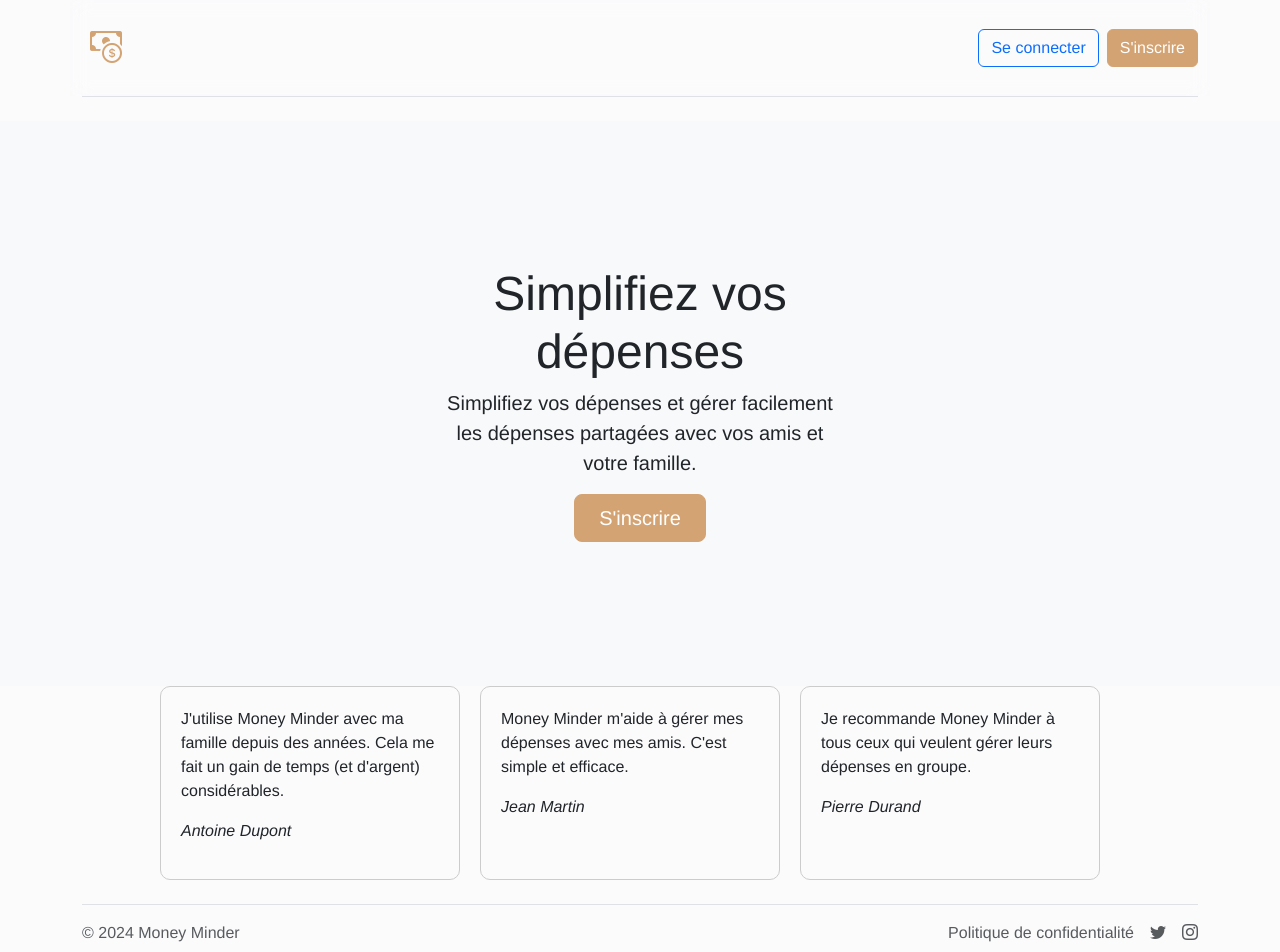
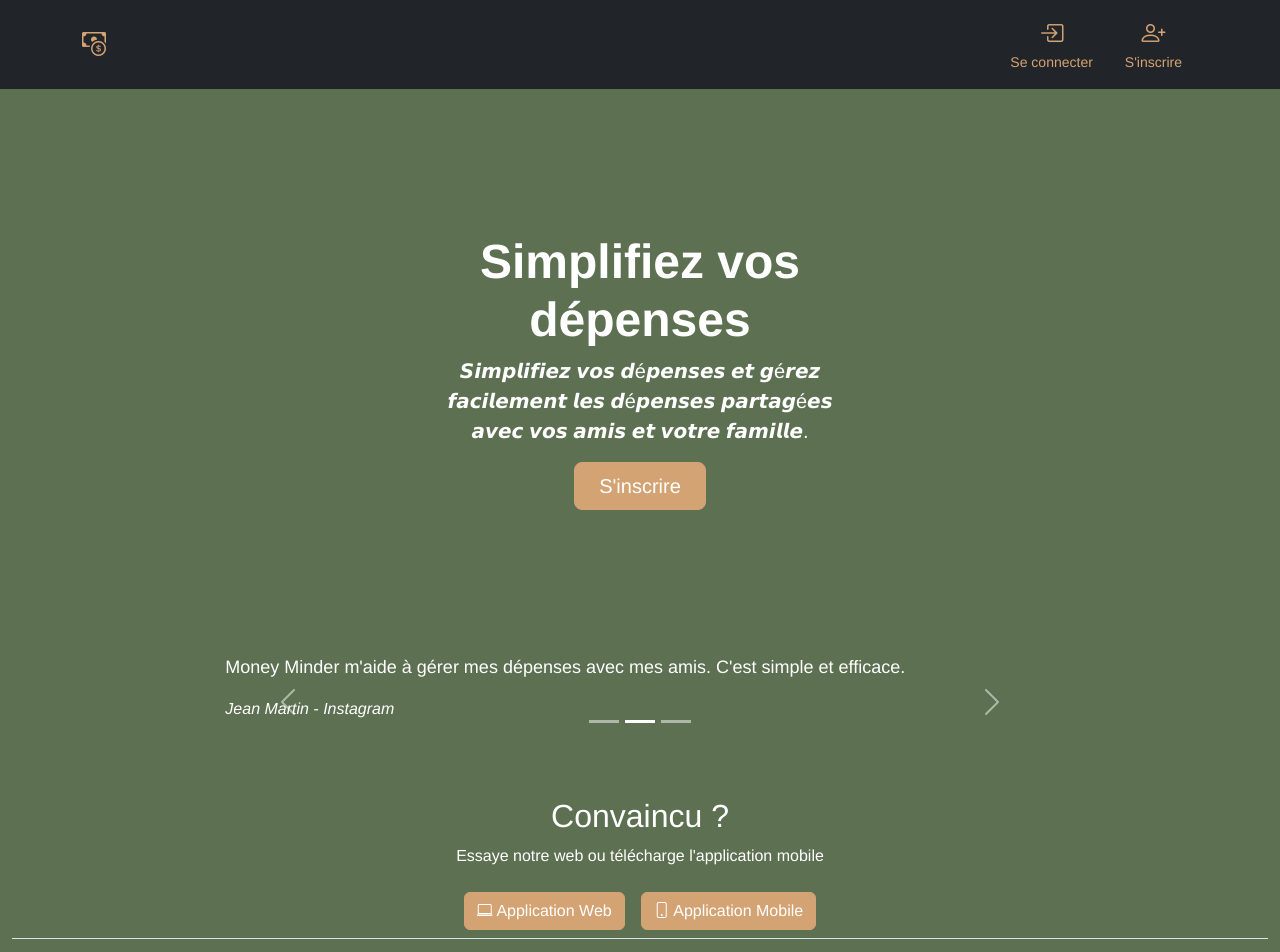
Before and after one commit to fixdsj/MoneyMinderWeb, a Vue app: page / in a window 1280 px wide. Shown: the top 952 px of the page. Built offline with nearby package versions, Linux system fonts and the light colour scheme; no server answers.

Commit message:
redesign of homepage and header

```diff
--- a/src/App.vue
+++ b/src/App.vue
@@ -68,7 +68,7 @@ export default {
 <style>
 #app {
   --main-background-color: #fbfbfc;
-  --second-background-color: #CCD5AE;
+  --second-background-color: #5D7052;
   --third-background-color: #D4A373;
   --first-text-color: white;
   --second-text-color: #3CB371;
--- a/src/components/AppFooter.vue
+++ b/src/components/AppFooter.vue
@@ -1,16 +1,16 @@
 <template>
-  <div class="container">
-    <footer class="d-flex flex-wrap justify-content-between align-items-center py-3 my-4 border-top">
+  <div class="container-fluid">
+    <footer class="d-flex flex-wrap justify-content-between align-items-center py-3 border-top">
       <div class="col-md-4 d-flex align-items-center">
-        <span class="mb-3 mb-md-0 text-body-secondary">&copy; 2024 Money Minder</span>
+        <span class="mb-3 mb-md-0 text-white">&copy; 2024 Money Minder</span>
       </div>
 
       <ul class="nav col-md-4 justify-content-end list-unstyled d-flex">
-        <li class="ms-3"><a class="text-body-secondary link-underline-light" href="/privacy-policy">Politique de
+        <li class="ms-3"><a class="text-white link-underline-light" href="/privacy-policy">Politique de
           confidentialité</a></li>
-        <li class="ms-3"><a class="text-body-secondary" href="https://twitter.com/" target="_blank"><i
+        <li class="ms-3"><a class="text-white" href="https://twitter.com/" target="_blank"><i
             class="bi bi-twitter"></i></a></li>
-        <li class="ms-3"><a class="text-body-secondary" href="https://instagram.com/" target="_blank"><i
+        <li class="ms-3"><a class="text-white" href="https://instagram.com/" target="_blank"><i
             class="bi bi-instagram"></i></a></li>
       </ul>
     </footer>
@@ -24,6 +24,8 @@ export default {
 </script>
 
 <style scoped>
-
+.container-fluid {
+  background-color: var(--second-background-color);
+}
 
 </style>
--- a/src/components/AppHeader.vue
+++ b/src/components/AppHeader.vue
@@ -1,42 +1,62 @@
 <template>
-
-  <div class="container">
-    <header class="d-flex flex-wrap align-items-center justify-content-between py-3 mb-4 border-bottom">
-
-      <ul class="nav col-md-3 col-md-auto mb-2 mb-md-0">
-        <li><a class="nav-link px-2" href="/"> <i class="bi bi-cash-coin" style="font-size: 2rem;"></i></a></li>
-        <li v-if="isLogged"><a class="nav-link px-2" href="/groups"><i class="bi bi-people-fill"
-                                                                       style="color: var(--button-color);font-size: 2rem;"></i></a>
-        </li>
-        <li v-if="isLogged"><a class="nav-link px-2" href="/messages"><i class="bi bi-chat-left-text-fill"
-                                                                         style="color: var(--button-color);font-size: 2rem;"></i></a>
-        </li>
-      </ul>
-
-      <div v-if="!isLogged" class="col-md-3 text-end">
-        <a class="btn btn-outline-primary me-2" href="/login" role="button">Se connecter</a>
-        <a class="btn btn-primary" href="/register" role="button">S'inscrire</a>
-      </div>
-
-      <div v-if="isLogged" class="col-md-3 text-end">
-        <div class="dropdown">
-          <a id="dropdownMenuLink" aria-expanded="false" class="btn btn-primary dropdown-toggle"
-             data-bs-toggle="dropdown"
-             href="#" role="button">
-            {{ currentUsername }} <i class="bi bi-person-fill"></i>
+  <header>
+    <div class="px-3 py-2 text-bg-dark">
+      <div class="container">
+        <div class="d-flex flex-wrap align-items-center justify-content-center justify-content-lg-start">
+          <a class="d-flex align-items-center my-2 my-lg-0 me-lg-auto text-white text-decoration-none" href="/">
+            <i class="bi bi-cash-coin" role="img" style="font-size: 24px; color:var(--button-color)"></i>
           </a>
 
-          <ul aria-labelledby="dropdownMenuLink" class="dropdown-menu">
-            <li><a class="dropdown-item" href="/account">Mon compte</a></li>
+          <ul v-if="isLogged" class="nav col-12 col-lg-auto my-2 justify-content-center my-md-0 text-small">
             <li>
-              <button class="dropdown-item" @click="logout">Déconnexion</button>
+              <a class="nav-link text-white" href="/">
+                <i class="bi bi-house d-block text-center" style="font-size: 24px"></i>
+                Accueil
+              </a>
+            </li>
+            <li>
+              <a class="nav-link text-white" href="/groups">
+                <i class="bi bi-people-fill d-block text-center" style="font-size: 24px"></i>
+                Groupes
+              </a>
+            </li>
+            <li>
+              <a class="nav-link text-white" href="/messages">
+                <i class="bi bi-chat-left-text-fill d-block text-center" style="font-size: 24px"></i>
+                Messages
+              </a>
+            </li>
+            <li>
+              <a class="nav-link text-white" href="/account">
+                <i class="bi bi-person-circle d-block text-center" style="font-size: 24px"></i>
+                {{ currentUsername }}
+              </a>
+            </li>
+            <li>
+              <a class="nav-link text-white" href="/login" @click="logout">
+                <i class="bi bi-box-arrow-right d-block text-center" style="font-size: 24px"></i>
+                Déconnexion
+              </a>
             </li>
           </ul>
-
+          <ul v-if="!isLogged" class="nav col-12 col-lg-auto my-2 justify-content-center my-md-0 text-small">
+            <li>
+              <a class="nav-link text-white" href="/login">
+                <i class="bi bi-box-arrow-in-right d-block text-center" style="font-size: 24px"></i>
+                Se connecter
+              </a>
+            </li>
+            <li>
+              <a class="nav-link text-white" href="/register">
+                <i class="bi bi-person-plus d-block text-center" style="font-size: 24px"></i>
+                S'inscrire
+              </a>
+            </li>
+          </ul>
         </div>
       </div>
-    </header>
-  </div>
+    </div>
+  </header>
 
 </template>
 
@@ -81,8 +101,10 @@ export default {
 </script>
 
 <style scoped>
-.container {
-  background: transparent;
-  backdrop-filter: blur(10px);
+
+.text-small {
+  font-size: 0.875rem;
 }
+
+
 </style>
--- a/src/components/AppHome.vue
+++ b/src/components/AppHome.vue
@@ -1,26 +1,75 @@
 <template>
-  <div class="p-3 p-md-5  mb-0 text-center bg-light">
-    <div class="col-md-5 p-lg-5 mx-auto my-5">
-      <h1 class="display-5 fw-normaltext-body-emphasis">Simplifiez vos dépenses</h1>
-      <p class="lead fw-normal">Simplifiez vos dépenses et gérer facilement les dépenses partagées avec vos amis et
-        votre famille.</p>
-      <a v-if="!isLogged" class="btn btn-secondary btn-lg px-4 gap-3" href="/register" type="button">S'inscrire</a>
-      <a v-if="isLogged" class="btn btn-secondary btn-lg px-4 gap-3" href="/groups" type="button">Voir mes groupes</a>
+  <div class="landingpage">
+    <div class="p-3 p-md-5  mb-0 text-center">
+      <div class="col-md-5 p-lg-5 mx-auto my-5">
+        <h1 class="display-5 fw-bold">Simplifiez vos dépenses</h1>
+        <p class="lead fw-normal">𝙎𝙞𝙢𝙥𝙡𝙞𝙛𝙞𝙚𝙯 𝙫𝙤𝙨 𝙙é𝙥𝙚𝙣𝙨𝙚𝙨 𝙚𝙩 𝙜é𝙧𝙚𝙯 𝙛𝙖𝙘𝙞𝙡𝙚𝙢𝙚𝙣𝙩 𝙡𝙚𝙨 𝙙é𝙥𝙚𝙣𝙨𝙚𝙨 𝙥𝙖𝙧𝙩𝙖𝙜é𝙚𝙨 𝙖𝙫𝙚𝙘 𝙫𝙤𝙨 𝙖𝙢𝙞𝙨 𝙚𝙩
+          𝙫𝙤𝙩𝙧𝙚 𝙛𝙖𝙢𝙞𝙡𝙡𝙚.</p>
+        <a v-if="!isLogged" class="btn btn-secondary btn-lg px-4 gap-3" href="/register" type="button">S'inscrire</a>
+        <a v-if="isLogged" class="btn btn-secondary btn-lg px-4 gap-3" href="/groups" type="button">Voir mes groupes</a>
+      </div>
     </div>
-<!--    <div class="product-device shadow-sm d-none d-md-block"></div>-->
-    <!--    <div class="product-device product-device-2 shadow-sm d-none d-md-block"></div>-->
-  </div>
-  <!--  <svg viewBox="0 0 1440 320" xmlns="http://www.w3.org/2000/svg">
-      <path
-          d="M0,160L15,149.3C30,139,60,117,90,90.7C120,64,150,32,180,48C210,64,240,128,270,133.3C300,139,330,85,360,64C390,43,420,53,450,69.3C480,85,510,107,540,128C570,149,600,171,630,202.7C660,235,690,277,720,250.7C750,224,780,128,810,85.3C840,43,870,53,900,64C930,75,960,85,990,117.3C1020,149,1050,203,1080,192C1110,181,1140,107,1170,117.3C1200,128,1230,224,1260,245.3C1290,267,1320,213,1350,202.7C1380,192,1410,224,1425,240L1440,256L1440,0L1425,0C1410,0,1380,0,1350,0C1320,0,1290,0,1260,0C1230,0,1200,0,1170,0C1140,0,1110,0,1080,0C1050,0,1020,0,990,0C960,0,930,0,900,0C870,0,840,0,810,0C780,0,750,0,720,0C690,0,660,0,630,0C600,0,570,0,540,0C510,0,480,0,450,0C420,0,390,0,360,0C330,0,300,0,270,0C240,0,210,0,180,0C150,0,120,0,90,0C60,0,30,0,15,0L0,0Z"
-          fill="#f8f9fa"
-          fill-opacity="1"></path>
-    </svg>-->
-  <div class="testimonial-section container-fluid">
-    <div class="testimonial-carousel row justify-content-center">
-      <div v-for="(testimonial, index) in testimonials" :key="index" class="testimonial col-lg-4 col-md-6">
-        <p>{{ testimonial.text }}</p>
-        <p class="author">{{ testimonial.author }}</p>
+    <div class="container-fluid">
+      <div class="row justify-content-center">
+        <div class="col-md-8">
+          <div id="carouselExampleControls" class="carousel slide" data-bs-ride="carousel">
+            <div class="carousel-indicators">
+              <button aria-current="true" aria-label="Slide 1" class="active" data-bs-slide-to="0"
+                      data-bs-target="#carouselExampleControls" type="button"></button>
+              <button aria-label="Slide 2" data-bs-slide-to="1" data-bs-target="#carouselExampleControls"
+                      type="button"></button>
+              <button aria-label="Slide 3" data-bs-slide-to="2" data-bs-target="#carouselExampleControls"
+                      type="button"></button>
+            </div>
+            <div class="carousel-inner pb-2">
+              <div class="carousel-item active" data-bs-interval="3000">
+                <div class="testimonial-card">
+                  <p class="testimonial-text">J'utilise Money Minder avec ma famille depuis des années. Cela me fait un
+                    gain de temps (et d'argent) considérables.</p>
+                  <p class="testimonial-author">Antoine Dupont - Twitter</p>
+                </div>
+              </div>
+              <div class="carousel-item" data-bs-interval="3000">
+                <div class="testimonial-card">
+                  <p class="testimonial-text">Money Minder m'aide à gérer mes dépenses avec mes amis. C'est simple et
+                    efficace.</p>
+                  <p class="testimonial-author">Jean Martin - Instagram</p>
+                </div>
+              </div>
+              <div class="carousel-item" data-bs-interval="3000">
+                <div class="testimonial-card">
+                  <p class="testimonial-text">Je recommande Money Minder à tous ceux qui veulent gérer leurs dépenses en
+                    groupe.</p>
+                  <p class="testimonial-author">Pierre Durand - Facebook</p>
+                </div>
+              </div>
+            </div>
+            <button class="carousel-control-prev" data-bs-slide="prev" data-bs-target="#carouselExampleControls"
+                    type="button">
+              <span aria-hidden="true" class="carousel-control-prev-icon"></span>
+              <span class="visually-hidden">Previous</span>
+            </button>
+            <button class="carousel-control-next" data-bs-slide="next" data-bs-target="#carouselExampleControls"
+                    type="button">
+              <span aria-hidden="true" class="carousel-control-next-icon"></span>
+              <span class="visually-hidden">Next</span>
+            </button>
+          </div>
+        </div>
+      </div>
+    </div>
+    <div class="row justify-content-center mt-5 pb-2">
+      <div class="col-md-8 text-center">
+        <h2>Convaincu ?</h2>
+        <p>Essaye notre web ou télécharge l'application mobile</p>
+        <div class="mt-4">
+          <a class="btn btn-primary me-3" href="/register">
+            <i class="bi bi-laptop"></i> Application Web
+          </a>
+          <a class="btn btn-primary" href="#">
+            <i class="bi bi-phone"></i> Application Mobile
+          </a>
+        </div>
       </div>
     </div>
   </div>
@@ -33,78 +82,30 @@ export default {
   name: 'AppHome',
   data() {
     return {
-      testimonials: [
-        {
-          text: "J'utilise Money Minder avec ma famille depuis des années. Cela me fait un gain de temps (et d'argent) considérables.",
-          author: "Antoine Dupont"
-        },
-        {
-          text: "Money Minder m'aide à gérer mes dépenses avec mes amis. C'est simple et efficace.",
-          author: "Jean Martin"
-        },
-        {
-          text: "Je recommande Money Minder à tous ceux qui veulent gérer leurs dépenses en groupe.",
-          author: "Pierre Durand"
-        },
-      ],
       isLogged: isLogged,
     };
   },
-
-
 };
 </script>
 
 <style scoped>
+.landingpage {
+  background-color: var(--second-background-color);
+  color: var(--first-text-color);
+}
 
-.testimonial-section {
+.testimonial-card {
+  background-color: var(--second-background-color);
+  border-radius: 10px;
   margin-bottom: 20px;
 }
 
-.testimonial-carousel {
-  overflow-x: auto;
-  scroll-snap-type: x mandatory;
-  -webkit-overflow-scrolling: touch;
+.testimonial-text {
+  font-size: 18px;
 }
 
-.testimonial {
-  padding: 20px;
-  border: 1px solid #ccc;
-  border-radius: 10px;
-  margin-right: 20px;
+.testimonial-author {
+  font-size: 16px;
+  font-style: italic;
 }
-
-.author {
-  font-style: italic;
-  margin-top: 10px;
-}
-
-.product-device {
-  position: absolute;
-  right: 10%;
-  bottom: -30%;
-  width: 300px;
-  height: 540px;
-  background-color: #333;
-  border-radius: 21px;
-  transform: rotate(30deg);
-}
-
-.product-device::before {
-  position: absolute;
-  top: 10%;
-  right: 10px;
-  bottom: 10%;
-  left: 10px;
-  content: "";
-  background-color: rgba(255, 255, 255, .1);
-  border-radius: 5px;
-}
-
-@media (min-width: 900px) {
-  .testimonial {
-    max-width: 300px;
-  }
-}
-
 </style>
--- a/src/components/AppLogin.vue
+++ b/src/components/AppLogin.vue
@@ -1,7 +1,7 @@
 <template>
   <div class="container">
     <div class="row align-items-center">
-      <div class="col-md-8">
+      <div class="col-md-6">
         <form class="p-4 p-md-5" @submit="signIn">
           <h3 class="text-center mb-4">Connexion</h3>
           <p v-if="errors.length" class="text-danger">
@@ -44,7 +44,7 @@
           </div>
         </form>
       </div>
-      <div class="col-md-4">
+      <div class="col-md-5">
         <img alt="" class="img-fluid mx-auto d-block" height="412" size="412"
              src="../assets/illustrations/signup_illustration.svg">
       </div>
```
Also changed, not shown: src/components/AppAccount.vue (+7 -7 lines), src/components/AppGroupes.vue (+0 -8 lines), 1 other file (tests, documents, lock files or other folders).
